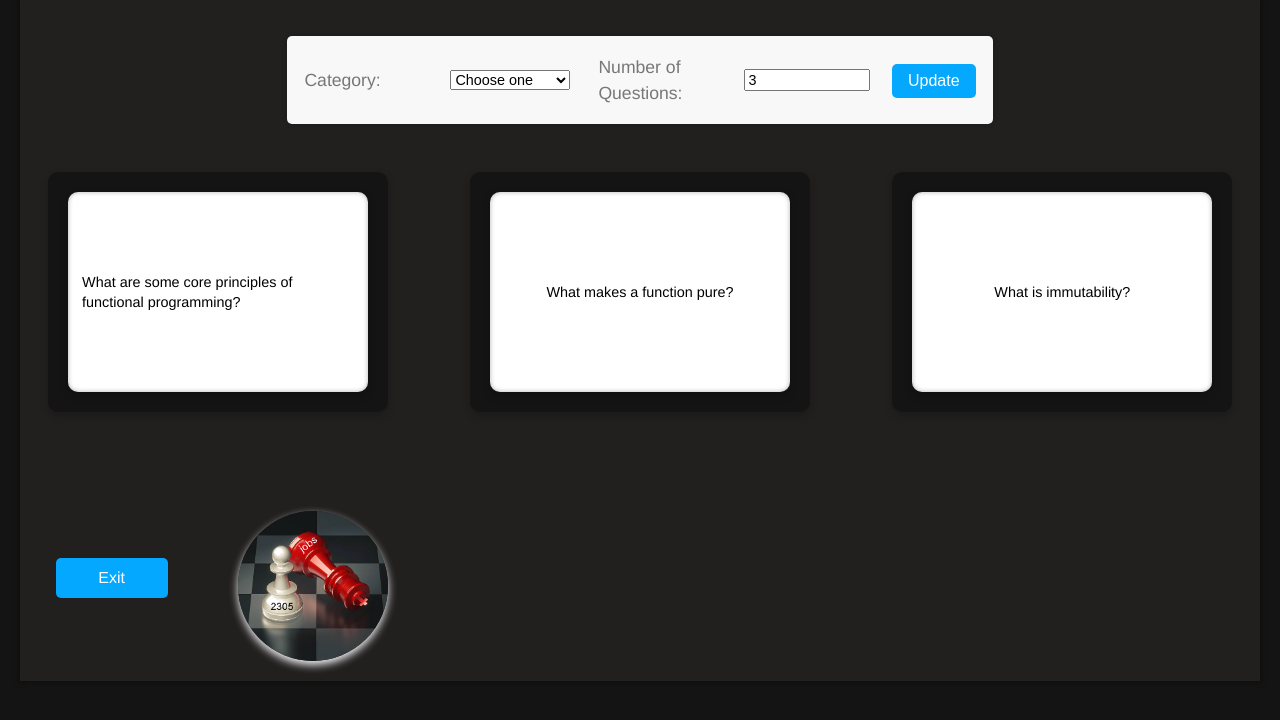
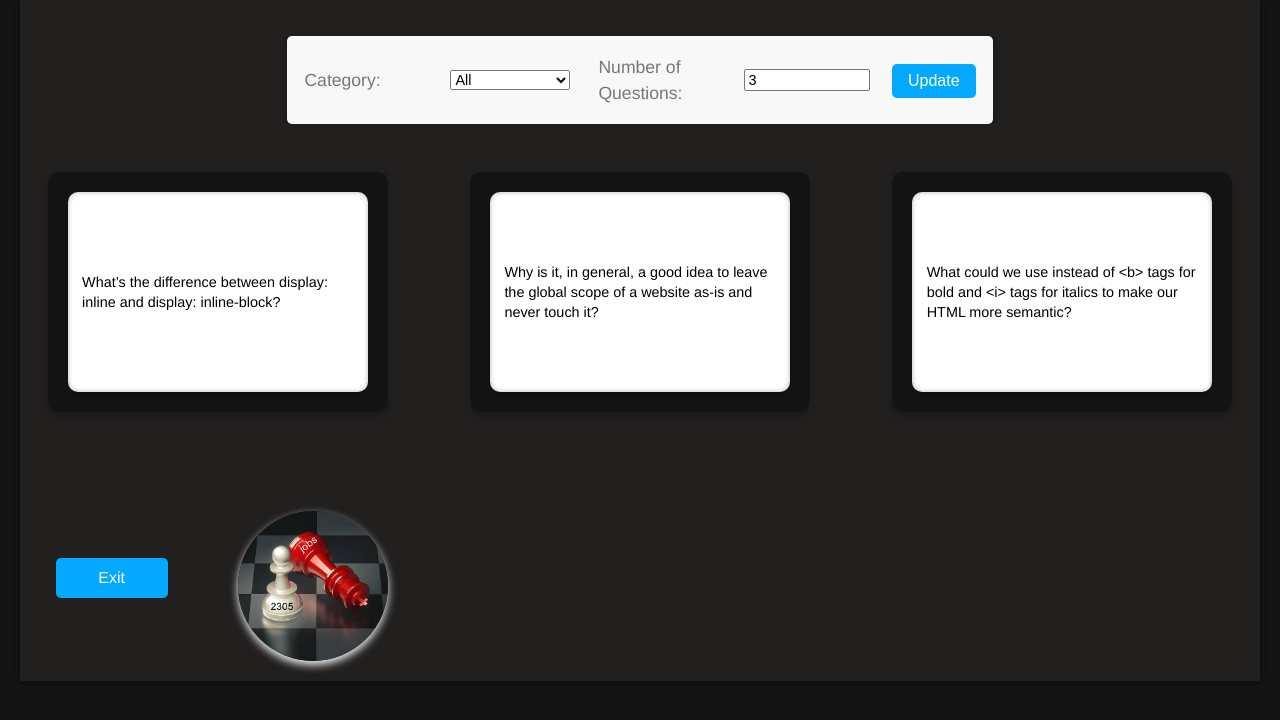
Before and after one commit to Sulton88Mehron90/interview-prep-questions, a React (Create React App) app: page /flashcards in a window 1280 px wide. Shown: the top 720 px of the page. Built offline with nearby package versions, Linux system fonts and the light colour scheme.

Commit message:
Add edits to have shuffle the flashcards whenever the 'All' category is selected

```diff
--- a/src/Components/FlashcardContainer/FlashcardContainer.js
+++ b/src/Components/FlashcardContainer/FlashcardContainer.js
@@ -6,11 +6,26 @@ import { Link } from 'react-router-dom';
 import BrainImage from '../../Images/brain2.png';
 import './FlashcardContainer.css';
 
+function shuffleArray(array) {
+  let currentIndex = array.length, randomIndex;
+
+  while (currentIndex !== 0) {
+
+    randomIndex = Math.floor(Math.random() * currentIndex);
+    currentIndex--;
+
+    [array[currentIndex], array[randomIndex]] = [
+      array[randomIndex], array[currentIndex]];
+  }
+
+  return array;
+}
+
 export default function FlashcardContainer({ flashcards }) {
   const navigate = useNavigate();
   const location = useLocation();
 
-  const [category, setCategory] = useState(location.state?.category || '');
+  const [category, setCategory] = useState(location.state?.category || 'all');
   const [numberOfQuestions, setNumberOfQuestions] = useState(location.state?.numberOfQuestions || 3);
   const [filteredFlashcards, setFilteredFlashcards] = useState([]);
 
@@ -19,8 +34,10 @@ export default function FlashcardContainer({ flashcards }) {
   useEffect(() => {
     let filtered = flashcards;
 
-    if (category) {
+    if (category !== 'all') {
       filtered = flashcards.filter(card => card.category === category);
+    } else {
+      filtered = shuffleArray([...flashcards]);
     }
 
     setFilteredFlashcards(filtered.slice(0, numberOfQuestions));
@@ -40,12 +57,7 @@ export default function FlashcardContainer({ flashcards }) {
   const handleSubmit = (event) => {
     event.preventDefault();
 
-    if (category) {
     navigate('/flashcards', { state: { category, numberOfQuestions } });
-    } else {
-
-      alert('Please choose a category.');
-    }
   };
 
   return (
@@ -53,7 +65,7 @@ export default function FlashcardContainer({ flashcards }) {
       <form onSubmit={handleSubmit} className="category-form">
         <label htmlFor="category-select">Category:</label>
         <select id="category-select" value={category} onChange={handleCategoryChange} required>
-        <option value="" disabled className="smaller-text">Choose one</option>
+          <option value="all">All</option>
           <option value="fe">Frontend</option>
           <option value="be">Backend</option>
           <option value="behavioral">Behavioral</option>
```
Also changed, not shown: src/Components/HomePage/HomePage.css (+0 -44 lines), src/Components/HomePage/HomePage.js (+0 -14 lines). Lines whose indentation alone changed are shown as unchanged.
